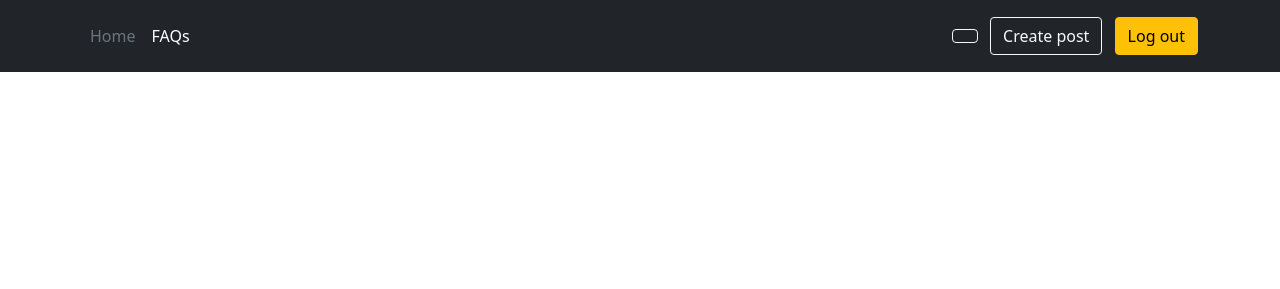
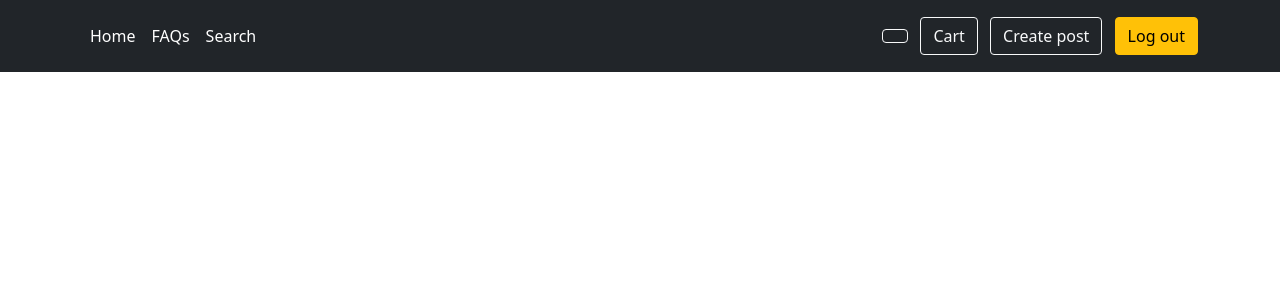
Before and after one commit to zhoriks/magic-trade, a Node server app: page /post/1 in a window 1280 px wide. Shown: the top 289 px of the page. Run offline with Node 20, Linux system fonts and the light colour scheme; a user stored in the database is signed in; tables that the repository leaves empty hold one stand-in row (values such as "Sample post"); grey boxes marked "Sample" are stand-in pictures; some libraries are stand-ins or nearby versions.

Commit message:
add cart

```diff
--- a/app.js
+++ b/app.js
@@ -9,6 +9,7 @@
 const signinRouter = require('./routes/signin.router');
 const logoutRouter = require('./routes/logout.router');
 const postRouter = require('./routes/post.router');
+const cartRouter = require('./routes/cart.router');
 const viewpostRouter = require('./routes/viewpost.router'); // Роутер на конкретный пост
 const profileRouter = require('./routes/profile.router'); // Роутер на профиль
 
@@ -41,8 +42,8 @@
 app.use('/signup', signupRouter);
 app.use('/signin', signinRouter);
 app.use('/logout', logoutRouter);
-app.use('/post', viewpostRouter);
 app.use('/post', postRouter);
+app.use('/cart', cartRouter);
 app.use('/post', viewpostRouter); // Роутер на конкретный пост
 app.use('/profile', profileRouter); // Роутер на профиль
 
--- a/db/config/config.json
+++ b/db/config/config.json
@@ -1,7 +1,7 @@
 {
   "development": {
-    "username": "elbrus",
-    "password": null,
+    "username": "zhpogorelov",
+    "password": "q1w2e3r4",
     "database": "magic-trade",
     "host": "127.0.0.1",
     "dialect": "postgres"
--- a/routes/signin.router.js
+++ b/routes/signin.router.js
@@ -23,6 +23,7 @@
       const isSame = await bcrypt.compare(password, user.password);
       if (isSame) {
         req.session.user = { username: user.login, id: user.id };
+        req.session.cart = { cart: [] };
         return res.redirect('/');
       }
     } else return res.redirect('/');
--- a/routes/viewpost.router.js
+++ b/routes/viewpost.router.js
@@ -1,18 +1,26 @@
 const router = require('express').Router();
-const { Post } = require('../db/models');
+const { Post, User } = require('../db/models');
 
 router
   .route('/:postId')
   .get(async (req, res) => {
     let post;
+    let isSame;
     try {
-      post = await Post.findOne({ where: { id: req.params.postId }, raw: true });
+      post = await Post.findOne({ where: { id: req.params.postId }, raw: true, include: User });
     } catch (error) {
       return res.render('error', {
         message: 'Ошибки при получении данных карточки',
         error: {},
       });
     }
+    if (req.session.user?.id === post.UserId) {
+      isSame = true;
+      return res.render('viewPost', {
+        post, isSame, user: req.session.user,
+      });
+    }
+    isSame = false;
     return res.render('viewPost', { post, user: req.session.user });
   });
 
--- a/views/layout.hbs
+++ b/views/layout.hbs
@@ -44,15 +44,17 @@
       <div class="d-flex flex-wrap align-items-center justify-content-center justify-content-lg-start">
 
         <ul class="nav col-12 col-lg-auto me-lg-auto mb-2 justify-content-center mb-md-0">
-          <li><a href="/" class="nav-link px-2 text-secondary">Home</a></li>
+          <li><a href="/" class="nav-link px-2 text-white">Home</a></li>
           <li><a
               href="https://www.google.com/search?q=console.log+js+%D0%BF%D1%80%D0%B8%D0%BC%D0%B5%D1%80&rlz=1C5CHFA_enRU858RU858&ei=KZh6YaiuOOeJrwSK35yACw&oq=console.log+js+%D0%BF%D1%80%D0%B8%D0%BC%D0%B5%D1%80&gs_lcp=Cgdnd3Mtd2l6EAEYADIHCAAQRxCwAzIHCAAQRxCwAzIHCAAQRxCwAzIHCAAQRxCwAzIHCAAQRxCwAzIHCAAQRxCwAzIHCAAQRxCwAzIHCAAQRxCwA0oFCEASATFKBAhBGABQAFgAYK8raAJwAXgAgAEAiAEAkgEAmAEAyAEIwAEB&sclient=gws-wiz"
               class="nav-link px-2 text-white">FAQs</a></li>
+          <li><a href="/search" class="nav-link px-2 text-white">Search</a></li>
         </ul>
 
         <div class="text-end">
           {{#if user}}
           <a href="/"><button type="button" class="btn btn-outline-light me-2">{{user.username}}</button></a>
+          <a href="/cart"><button type="button" class="btn btn-outline-light me-2">Cart</button></a>
           <a href="/post"><button type="button" class="btn btn-outline-light me-2">Create post</button></a>
           <a href="/logout"><button type="button" class="btn btn-warning">Log out</button></a>
           {{else}}
--- a/views/viewPost.hbs
+++ b/views/viewPost.hbs
@@ -1,12 +1,21 @@
 <div class="viewPost">
-  <img src="/images/postPicture-1635410960381" class="postview-image" alt="">
+  <img src="/images/{{post.picturePath}}" class="postview-image" alt="">
   <div>
-  <p class="viewpost-text">Name: <span>Мертвый рыцарь</span></p>
-  <p class="viewpost-text">Danage: <span>800</span></p>
-  <p class="viewpost-text">Cost: <span>320</span></p>
-  <p class="viewpost-text">City: <span>320</span></p>
+  <p class="viewpost-text">Name: <span>{{post.title}}</span></p>
+  <p class="viewpost-text">Damage: <span>{{post.damage}}</span></p>
+  <p class="viewpost-text">Cost: <span>{{post.cost}}</span></p>
+  <p class="viewpost-text">City: <span>{{post.city}}</span></p>
   {{#if user}}
-  <button class="btn btn-warning">Contact the seller</button>
+    {{#if isSame}}
+      <button class="btn btn-warning">Edit</button>
+      <button class="btn btn-warning">Delete</button>
+    {{else}}
+      <form action="/cart/{{post.id}}" method="post" >
+        <button type="submit" class="btn btn-warning">Add to cart</button>
+      </form>
+    {{/if}}
+  {{else}}
+  <a href="/signup"><button class="btn btn-warning">Sign up</button></a>
   {{/if}}
   </div>
 </div>
```
Also changed, not shown: routes/cart.router.js (added, +20 -0 lines), routes/search.router.js (added, +7 -0 lines), views/cart.hbs (added, +14 -0 lines), views/search.hbs (added).
